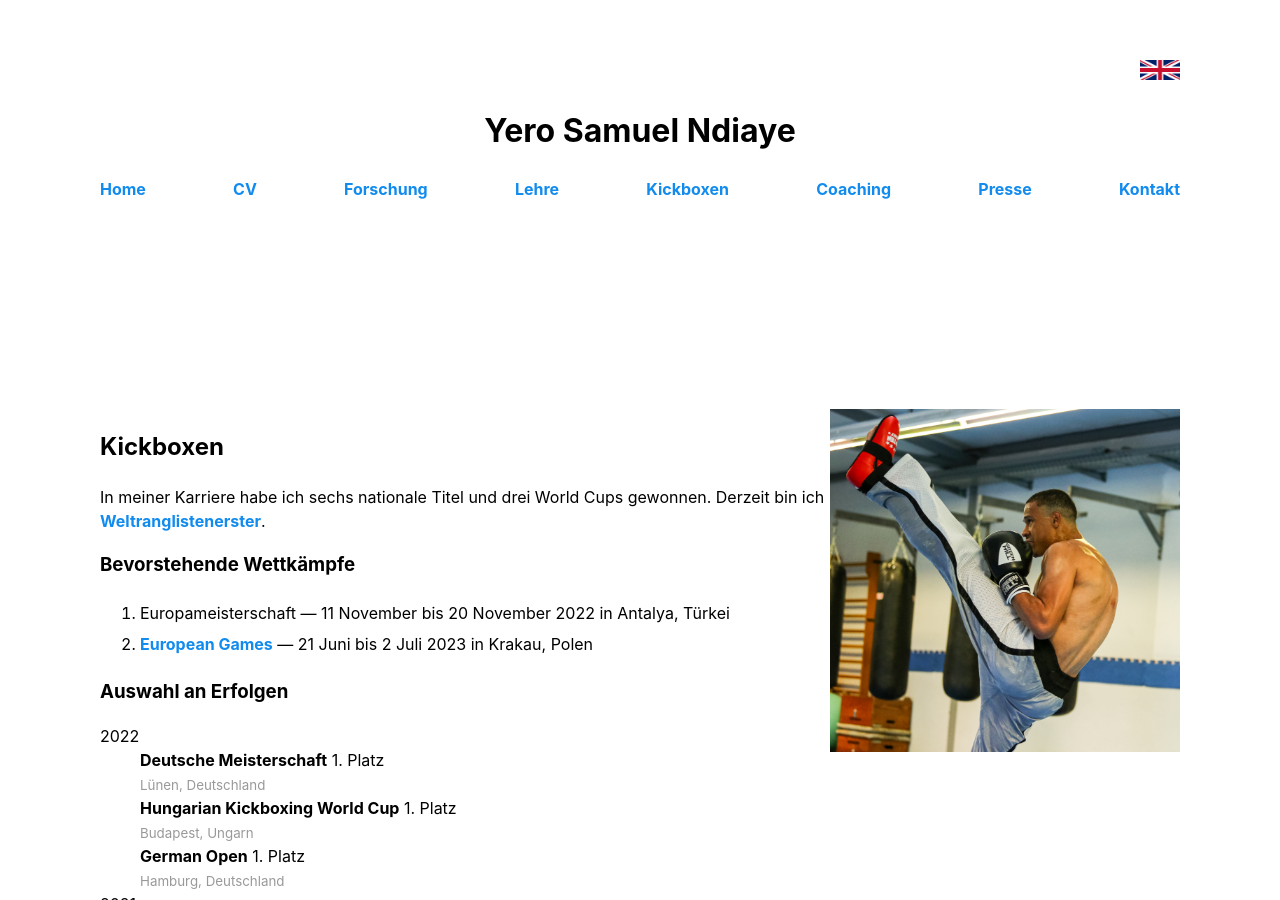
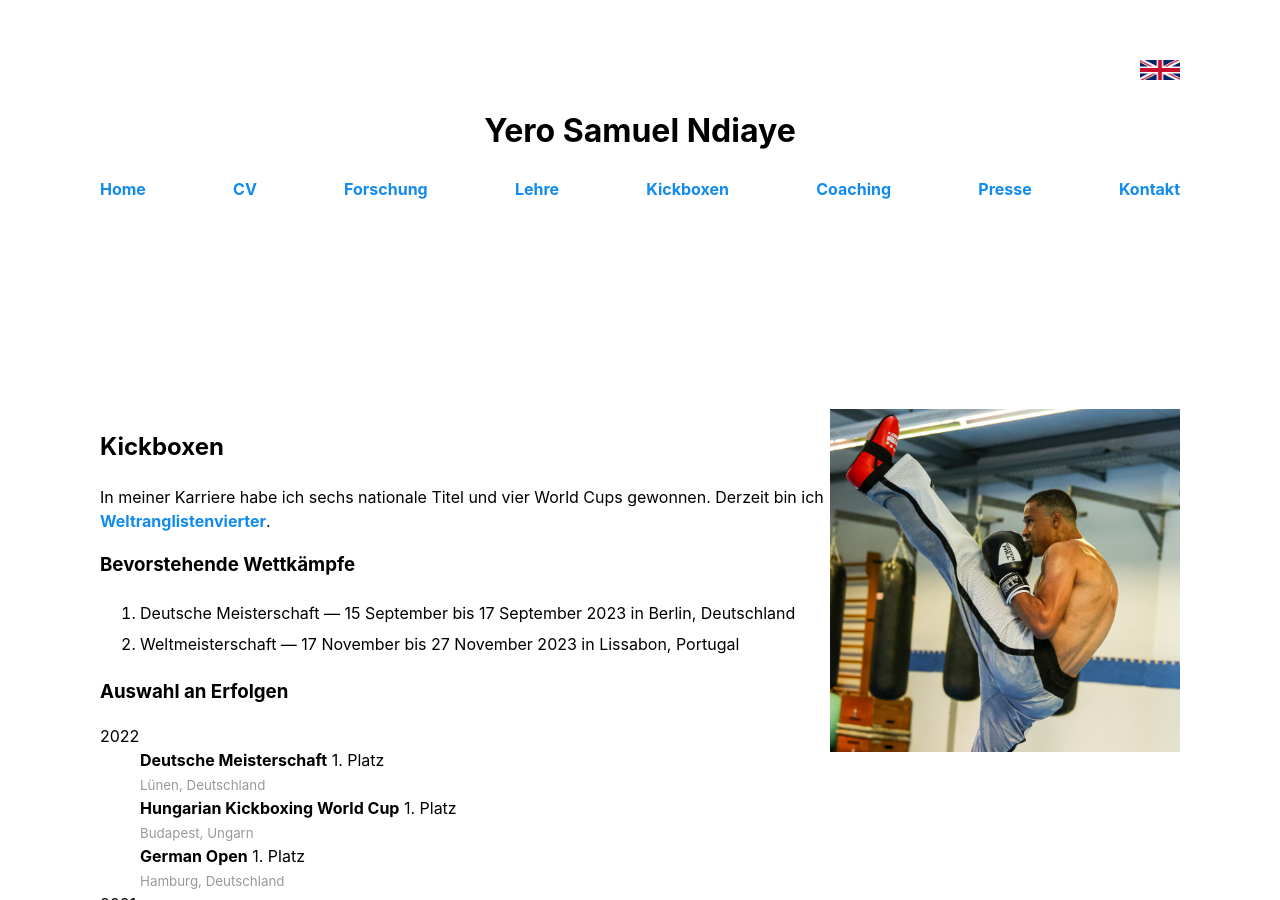
Before and after one commit to yerondiaye/yerondiaye.github.io, a Jekyll site: the page ger_kickboxing.html, which Jekyll copies as it is, in a window 1280 px wide and 900 px high. Built offline with Jekyll 4.4.1, drawn with Linux system fonts in a browser that asks for light colours.

Commit message:
Update 10/28

```diff
--- a/ger_kickboxing.html
+++ b/ger_kickboxing.html
@@ -29,13 +29,13 @@
 
             <h2>Kickboxen</h2>
 
-In meiner Karriere habe ich sechs nationale Titel und drei World Cups gewonnen. Derzeit bin ich <a target="blank" href="http://setopen.sportdata.org/wakoranking/ranking_main_competitor.php?ranking_country=GER&ranking_competitor=&ranking_competitor_name=NDIAYE%20YERO">Weltranglistenerster</a>.
+In meiner Karriere habe ich sechs nationale Titel und vier World Cups gewonnen. Derzeit bin ich <a target="blank" href="http://setopen.sportdata.org/wakoranking/ranking_main_competitor.php?ranking_country=GER&ranking_competitor=&ranking_competitor_name=NDIAYE%20YERO">Weltranglistenvierter</a>.
 
             <h3>Bevorstehende Wettkämpfe</h3>
 
 <ol>
-	<li>Europameisterschaft &mdash; 11 November bis 20 November 2022 in Antalya, Türkei </li>
-	<li><a target="_blank" href="https://www.european-games.org/european-games-2023-2/"> European Games</a> &mdash; 21 Juni bis 2 Juli 2023 in Krakau, Polen </li>
+	<li>Deutsche Meisterschaft &mdash; 15 September bis 17 September 2023 in Berlin, Deutschland </li>
+	<li>Weltmeisterschaft &mdash; 17 November bis 27 November 2023 in Lissabon, Portugal </li>
 </ol>
 
             <h3>Auswahl an Erfolgen</h3>
```
